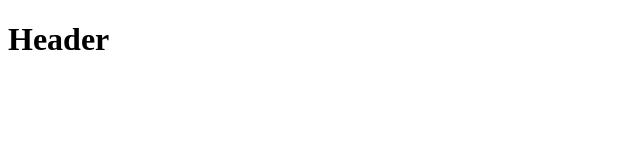
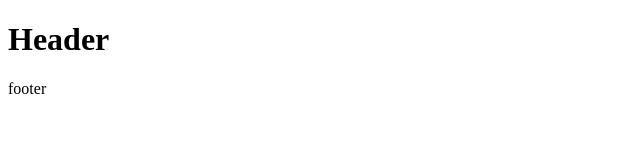
Before and after one commit to javapagrindai/musical-octo-fortnight, a plain HTML site: page index.html in a window 1280 px wide. Shown: the full height of the page, 0-640 px from the left. Drawn offline with Linux system fonts and the light colour scheme.

Commit message:
Add footer

```diff
--- a/index.html
+++ b/index.html
@@ -7,5 +7,9 @@
 </head>
 <body>
     <header> <h1>Header</h1></header>
+
+
+
+    <footer><p>footer</p></footer>
 </body>
 </html>
```
Also changed, not shown: file1.txt, file2.txt (added).
